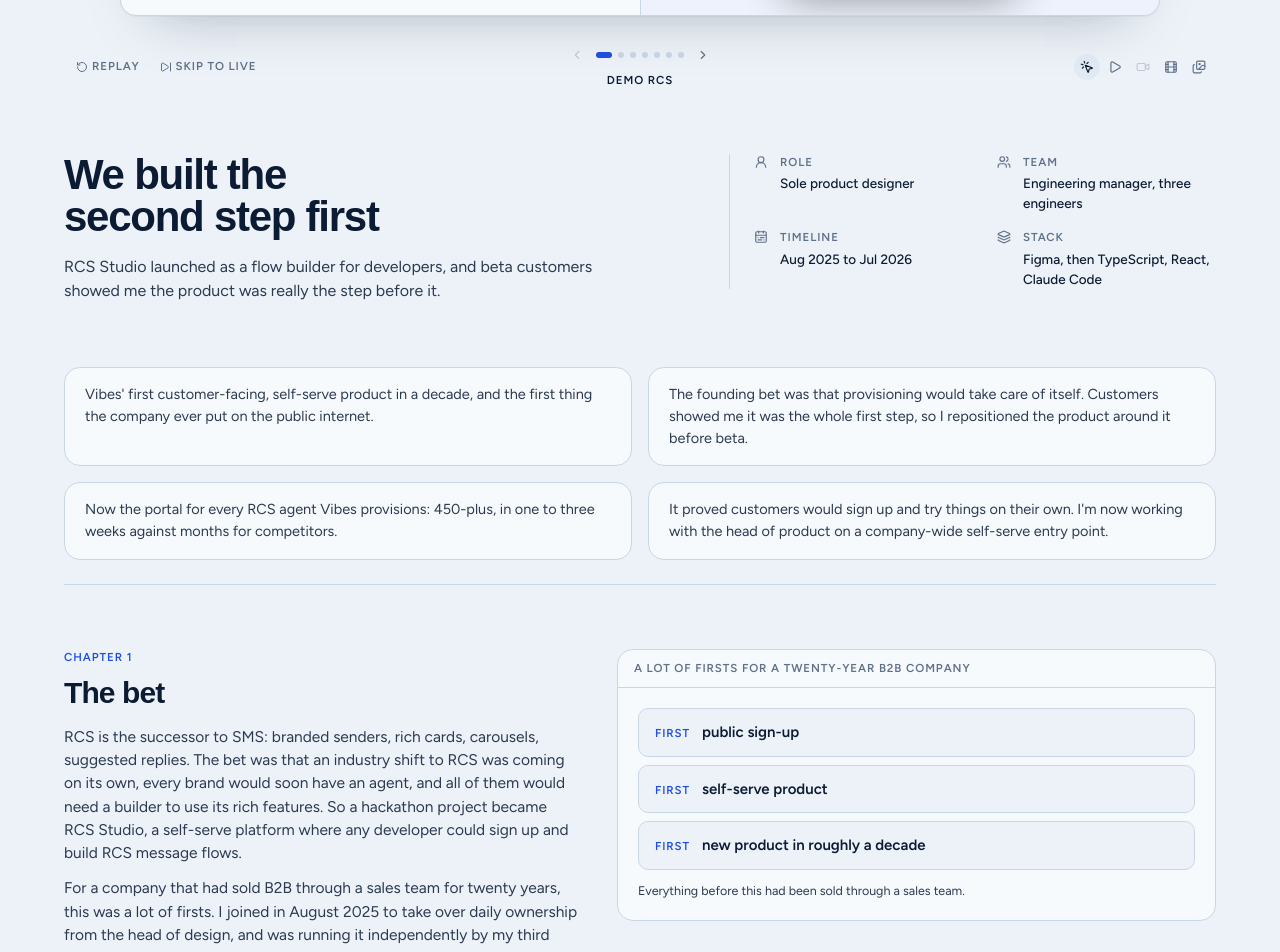
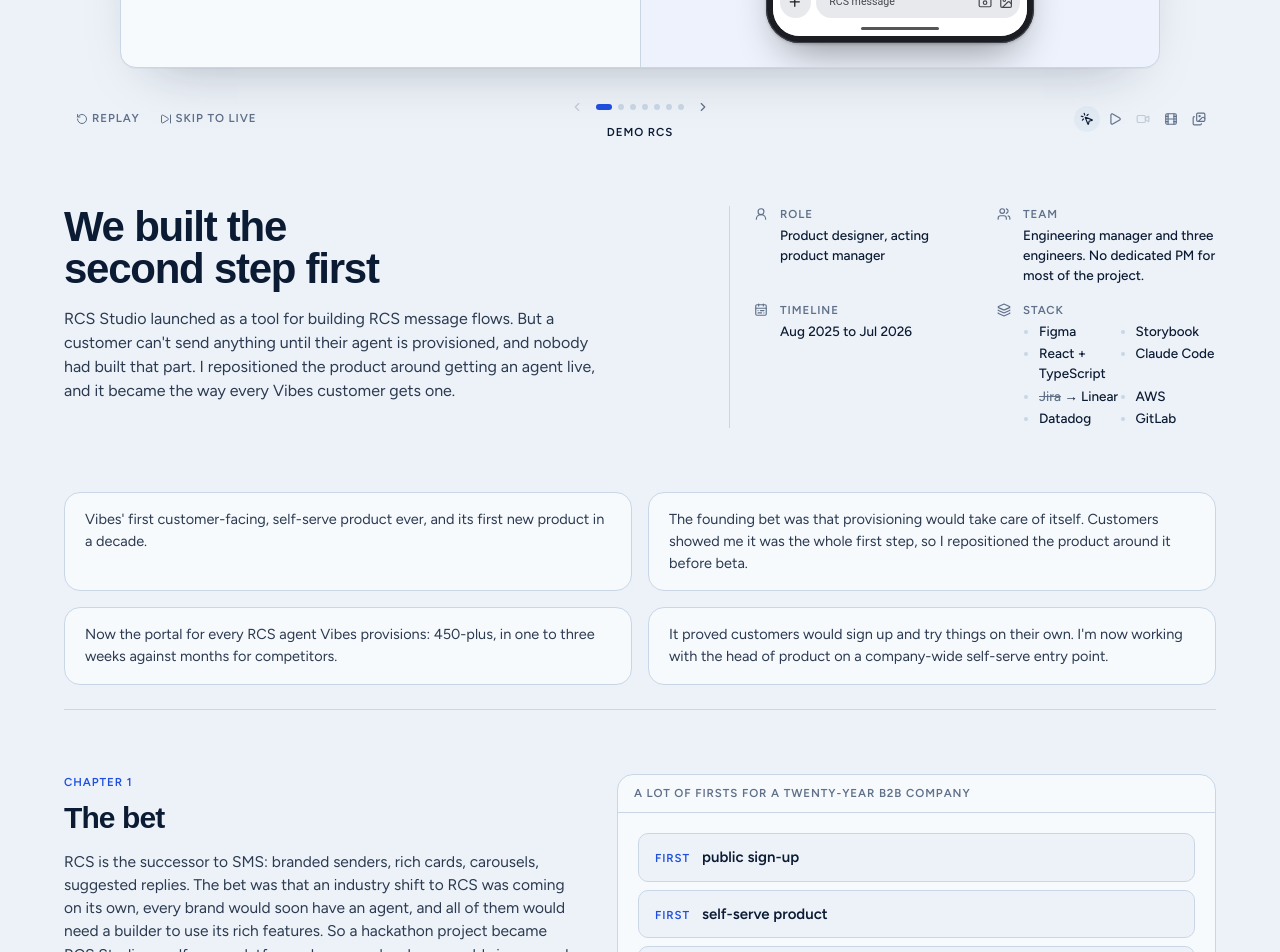
Before and after one commit to nfelicidario/nfelicidario.github.io, a Next.js app: page /work/rcs-studio in a window 1280 px wide. Shown: the part 755-1707 px from the top of the page. Built offline with nearby package versions, Linux system fonts and the light colour scheme; a web font is replaced by a local one.

Commit message:
Case pages: product title strip; RCS role, team, stack list, clearer lede; first self-serve product ever
Co-Authored-By: Claude Fable 5.1 <noreply@anthropic.com>

```diff
--- a/src/app/work/making-the-team-faster/page.tsx
+++ b/src/app/work/making-the-team-faster/page.tsx
@@ -15,6 +15,7 @@ export default function MakingTheTeamFaster() {
     <div className="container-x">
       <CaseHero
         kicker="Vibes · Aug 2025 to present"
+        product="Agentic SDLC"
         pov="Team"
         brand={<VibesLogo className="h-full w-auto" />}
         title="Making the team faster"
--- a/src/app/work/provisioning/page.tsx
+++ b/src/app/work/provisioning/page.tsx
@@ -36,6 +36,7 @@ export default function ProvisioningPage() {
     <div className="container-x">
       <CaseHero
         kicker="Vibes · 2026"
+        product="Vibes Admin"
         pov="Operations"
         brand={<VibesLogo className="h-full w-auto" />}
         title="The user nobody designed for"
--- a/src/app/work/rcs-studio/page.tsx
+++ b/src/app/work/rcs-studio/page.tsx
@@ -41,22 +41,39 @@ export default function Page() {
     <div className="container-x">
       <CaseHero
         kicker="Vibes · 2025–26"
+        product="RCS Studio"
         pov="Customer"
         brand={<VibesLogo className="h-full w-auto" />}
         title="We built the second step first"
-        lede="RCS Studio launched as a flow builder for developers, and beta customers showed me the product was really the step before it."
+        lede="RCS Studio launched as a tool for building RCS message flows. But a customer can't send anything until their agent is provisioned, and nobody had built that part. I repositioned the product around getting an agent live, and it became the way every Vibes customer gets one."
         meta={[
-          { label: "Role", value: "Sole product designer" },
-          { label: "Team", value: "Engineering manager, three engineers" },
+          { label: "Role", value: "Product designer, acting product manager" },
+          { label: "Team", value: "Engineering manager and three engineers. No dedicated PM for most of the project." },
           { label: "Timeline", value: "Aug 2025 to Jul 2026" },
-          { label: "Stack", value: "Figma, then TypeScript, React, Claude Code" },
+          {
+            label: "Stack",
+            value: (
+              <ul className="grid grid-cols-2 gap-x-4 gap-y-0.5 pl-4 marker:text-rule" style={{ listStyle: "disc" }}>
+                <li>Figma</li>
+                <li>Storybook</li>
+                <li>React + TypeScript</li>
+                <li>Claude Code</li>
+                <li>
+                  <s className="text-muted">Jira</s> → Linear
+                </li>
+                <li>AWS</li>
+                <li>Datadog</li>
+                <li>GitLab</li>
+              </ul>
+            ),
+          },
         ]}
         stage={<RcsStudioStage />}
       />
 
       <Tldr
         items={[
-          "Vibes' first customer-facing, self-serve product in a decade, and the first thing the company ever put on the public internet.",
+          "Vibes' first customer-facing, self-serve product ever, and its first new product in a decade.",
           "The founding bet was that provisioning would take care of itself. Customers showed me it was the whole first step, so I repositioned the product around it before beta.",
           "Now the portal for every RCS agent Vibes provisions: 450-plus, in one to three weeks against months for competitors.",
           "It proved customers would sign up and try things on their own. I'm now working with the head of product on a company-wide self-serve entry point.",
--- a/src/app/work/stride/page.tsx
+++ b/src/app/work/stride/page.tsx
@@ -27,6 +27,7 @@ export default function Page() {
     <div className="container-x">
       <CaseHero
         kicker="Stride · 2020–2025"
+        product="Stride"
         title="Three times the product was wrong"
         lede="Five years as co-founder and founding product designer at a seed-stage coaching startup, told as three times the product was wrong and what I did each time: a pivot that found the customer, an onboarding that fixed the first week, and a microlearning product that finally sold."
         meta={[
--- a/src/components/case/CaseLayout.tsx
+++ b/src/components/case/CaseLayout.tsx
@@ -11,7 +11,7 @@ const META_ICONS: Record<string, LucideIcon> = {
 };
 import { projects } from "@/content/projects";
 
-export type Meta = { label: string; value: string };
+export type Meta = { label: string; value: ReactNode };
 
 export function CaseHero({
   kicker,
@@ -21,6 +21,7 @@ export function CaseHero({
   stage,
   heading,
   pov,
+  product,
   brand,
   artifact,
 }: {
@@ -34,6 +35,8 @@ export function CaseHero({
   heading?: ReactNode;
   /** point of view badge shown top center, e.g. "Customer" */
   pov?: string;
+  /** the product or project name, shown as a title strip above the stage */
+  product?: string;
   /** replaces the kicker text with a faint brand mark on the right */
   brand?: ReactNode;
   /** legacy: a side artifact next to the title */
@@ -63,6 +66,12 @@ export function CaseHero({
             )}
           </div>
         </div>
+        {product && (
+          <div className="mb-4 flex flex-wrap items-baseline gap-x-3 gap-y-1">
+            <span className="font-display text-[24px] font-bold tracking-[-0.02em] text-ink">{product}</span>
+            <span className="label">{kicker}</span>
+          </div>
+        )}
         {stage}
         <div className="mt-14 grid gap-8 md:grid-cols-[1.3fr_1fr] md:items-start md:mt-16">
           <div>
--- a/src/content/projects.ts
+++ b/src/content/projects.ts
@@ -26,7 +26,7 @@ export const projects: Project[] = [
       "Owned requirements, roadmap, design, and production code.",
     ],
     outcomes: [
-      "GA in July 2026, Vibes' first self-serve product in a decade.",
+      "GA in July 2026, Vibes' first self-serve product ever.",
       "450+ agents provisioned, in one to three weeks each.",
     ],
     summary:
--- a/src/content/timeline.ts
+++ b/src/content/timeline.ts
@@ -16,7 +16,7 @@ export const recent: Milestone[] = [
     what: "RCS Studio reached general availability at Vibes, designed and built end to end.",
     sub: [
       "Owned the design, requirements, roadmap, and production code.",
-      "The company's first self-serve product in a decade.",
+      "The company's first self-serve product ever, and its first new product in a decade.",
     ],
     href: "/work/rcs-studio/",
   },
```
